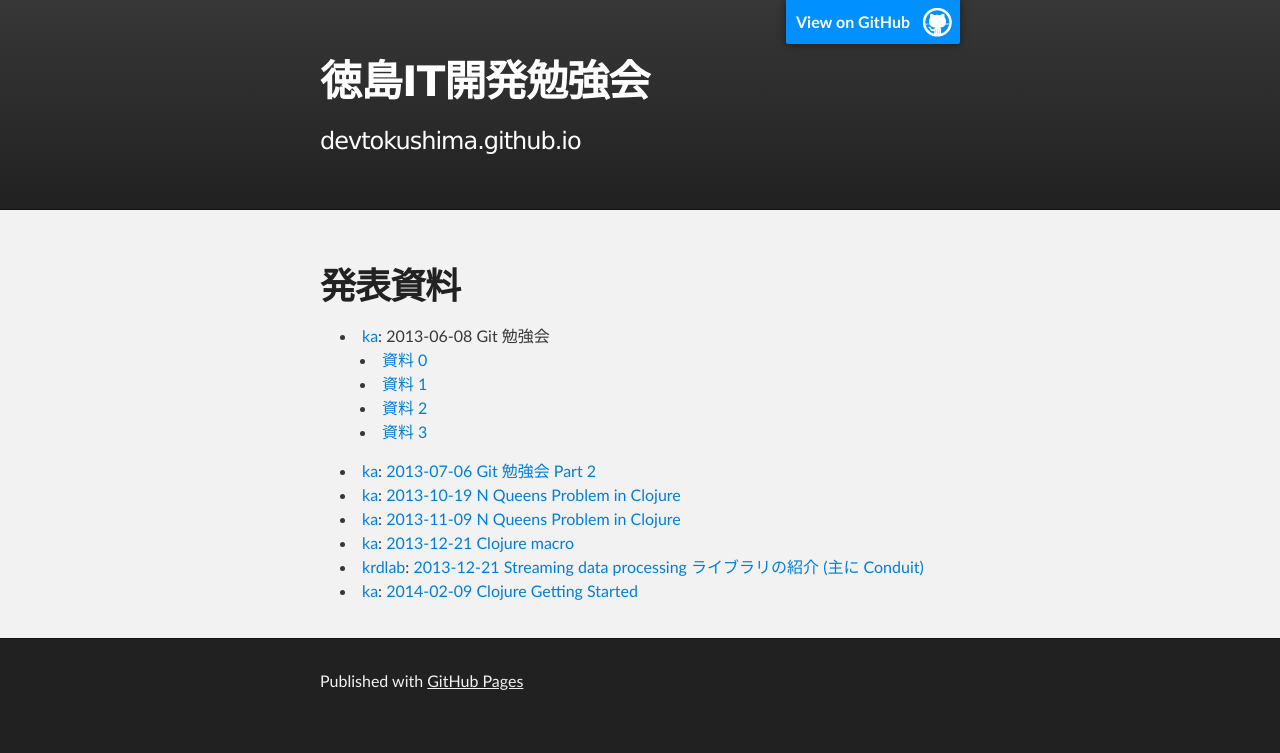
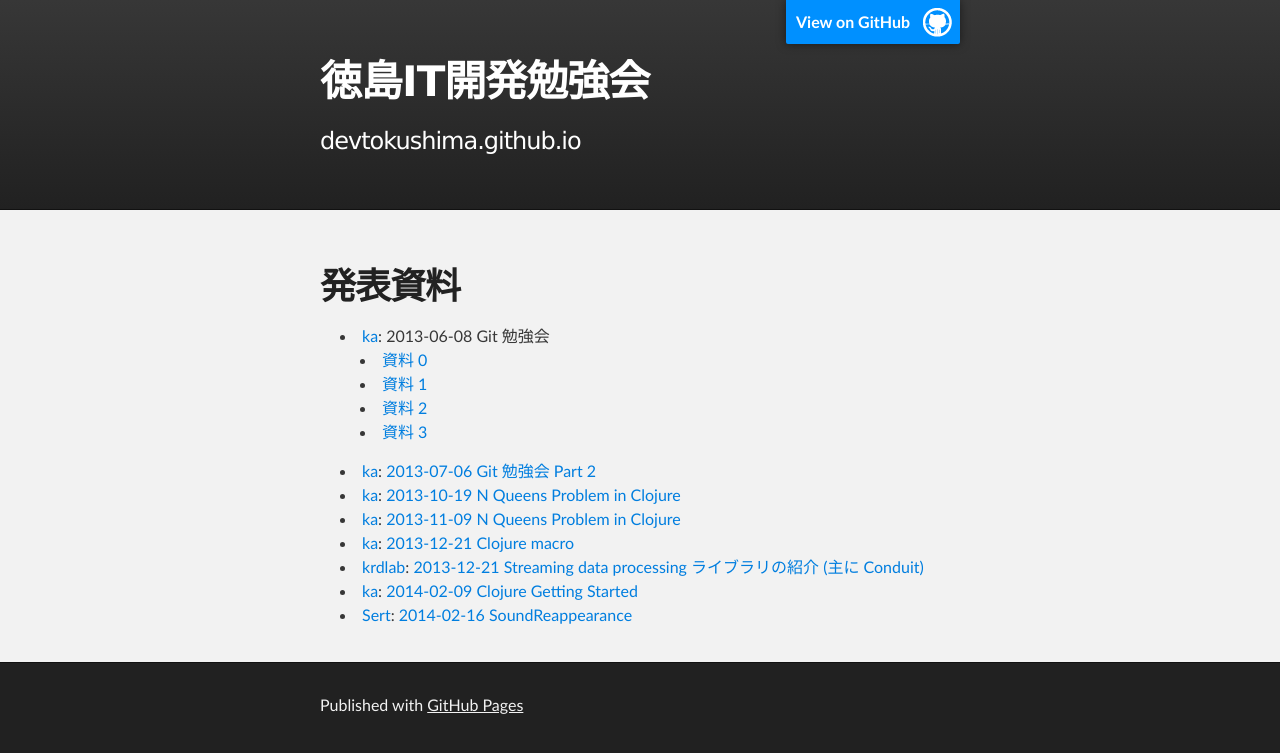
Before and after one commit to devtokushima/devtokushima.github.io, a Jekyll site: the page built from slides.markdown, in a window 1280 px wide. Shown: the top 753 px of the page. Built offline with Jekyll 4.4.1, drawn with Linux system fonts in a browser that asks for light colours.

Commit message:
add a link "2014-02-16 SoundReappearance" Slide

```diff
--- a/slides.markdown
+++ b/slides.markdown
@@ -16,3 +16,4 @@ title: '徳島IT開発勉強会 - 発表資料'
 * [ka](http://kaosfield.net): [2013-12-21 Clojure macro](http://kaosf.github.io/20131221-clojure-macro)
 * [krdlab](http://www.slideshare.net/krdlab): [2013-12-21 Streaming data processing ライブラリの紹介 (主に Conduit)](http://www.slideshare.net/krdlab/haskell-streamlibraries)
 * [ka](http://kaosfield.net): [2014-02-09 Clojure Getting Started](http://kaosf.github.io/20140209-clojure-getting-started)
+* [Sert](https://github.com/sert-uw): [2014-02-16 SoundReappearance](http://sert-uw.github.io/SoundReappearance-Slide)
```
